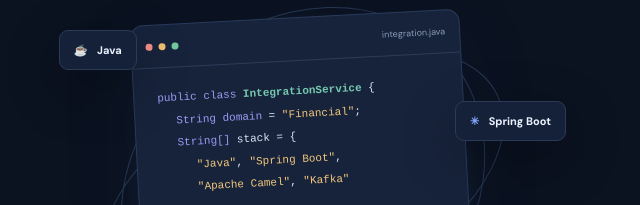
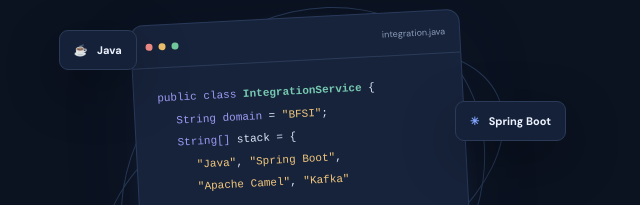
Before and after one commit to ramvilashbasvan/ram-portfolio, a plain HTML site: page index.html in a window 1280 px wide. Shown: the part 224-429 px from the top of the page, 639-1279 px from the left. Drawn offline with Linux system fonts and the light colour scheme.

Commit message:
Update domain in IntegrationService class

```diff
--- a/index.html
+++ b/index.html
@@ -52,7 +52,7 @@
       </div>
       <div class="hero-art" aria-label="Decorative software engineering illustration">
         <div class="art-glow"></div><div class="orbit orbit-one"></div><div class="orbit orbit-two"></div>
-        <div class="code-card"><div class="code-top"><span></span><span></span><span></span><small>integration.java</small></div><div class="code-body"><p><em>public class</em> <strong>IntegrationService</strong> {</p><p class="indent"><em>String domain</em> = <b>"Financial"</b>;</p><p class="indent"><em>String[]</em> stack = {</p><p class="indent more"><b>"Java"</b>, <b>"Spring Boot"</b>,</p><p class="indent more"><b>"Apache Camel"</b>, <b>"Kafka"</b></p><p class="indent">};</p><p class="indent"><em>boolean</em> process() {</p><p class="indent more">return <strong>reliable</strong>;</p><p class="indent">}</p><p>}</p></div><div class="code-footer"><span class="footer-dot"></span> Financial data integration</div></div>
+        <div class="code-card"><div class="code-top"><span></span><span></span><span></span><small>integration.java</small></div><div class="code-body"><p><em>public class</em> <strong>IntegrationService</strong> {</p><p class="indent"><em>String domain</em> = <b>"BFSI"</b>;</p><p class="indent"><em>String[]</em> stack = {</p><p class="indent more"><b>"Java"</b>, <b>"Spring Boot"</b>,</p><p class="indent more"><b>"Apache Camel"</b>, <b>"Kafka"</b></p><p class="indent">};</p><p class="indent"><em>boolean</em> process() {</p><p class="indent more">return <strong>reliable</strong>;</p><p class="indent">}</p><p>}</p></div><div class="code-footer"><span class="footer-dot"></span> Financial data integration</div></div>
         <div class="float-chip chip-java"><span>☕</span> Java</div><div class="float-chip chip-spring"><span>✳</span> Spring Boot</div><div class="float-chip chip-kafka"><span>⌁</span> Apache Camel</div>
       </div>
       <a class="scroll-cue" href="#about"><span></span> SCROLL TO EXPLORE</a>
```
